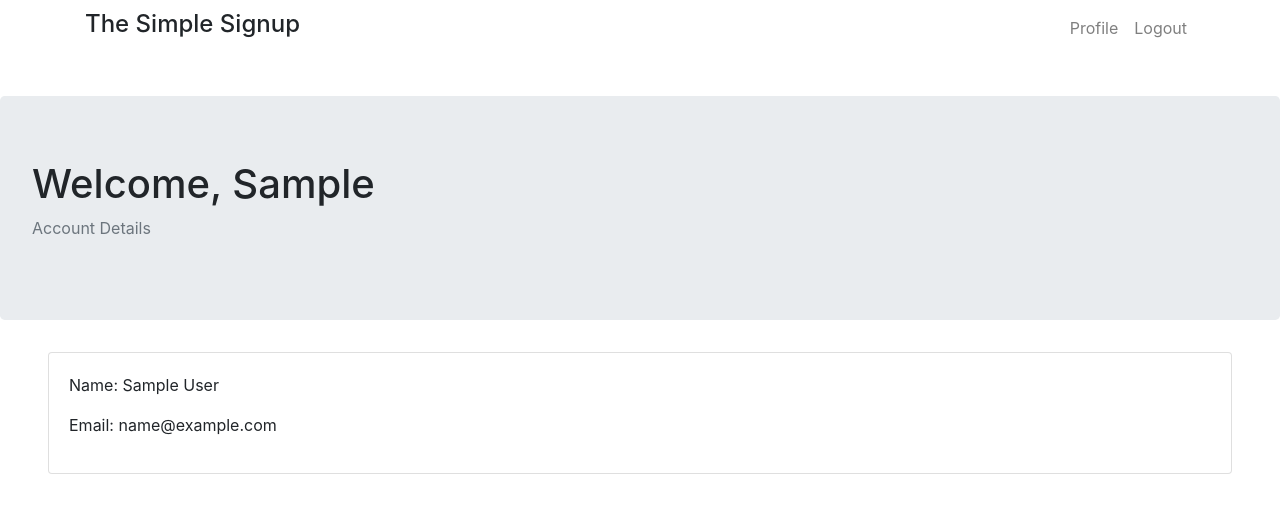
After one commit to PranavSonar/Custom_User_Project, a Django app: page /profile/1 in a window 1280 px wide. The commit adds this page. Shown: the top 513 px of the page. Run offline with Django 3.2, Linux system fonts and the light colour scheme; the visitor is signed in with stand-in values (Sample User, id 1); data comes from the database, SQL or seed files in the repository.

Commit message:
added profile page, updated settings & views to redirect after login

```diff
--- a/custom_user_project/settings.py
+++ b/custom_user_project/settings.py
@@ -11,6 +11,8 @@ https://docs.djangoproject.com/en/3.1/ref/settings/
 """
 
 from pathlib import Path
+from django.urls import reverse_lazy
+
 
 # Build paths inside the project like this: BASE_DIR / 'subdir'.
 BASE_DIR = Path(__file__).resolve().parent.parent
@@ -122,4 +124,4 @@ USE_TZ = True
 # https://docs.djangoproject.com/en/3.1/howto/static-files/
 CRISPY_TEMPLATE_PACK = 'bootstrap4'
 STATIC_URL = '/static/'
-LOGIN_REDIRECT_URL = '/'
+LOGOUT_REDIRECT_URL = '/'
--- a/registration/urls.py
+++ b/registration/urls.py
@@ -1,11 +1,12 @@
 from django.urls import path
-from .views import SignupView, LoginView
+from .views import SignupView, LoginView,ProfileView
 from django.contrib.auth import views as auth_views
 
 app_name = 'registration'
 
 urlpatterns = [
     path('', SignupView.as_view(), name='index'),
+    path('profile/<pk>',ProfileView.as_view(), name='profile'),
     path('login/', LoginView.as_view(), name='login'),
     path('logout/', auth_views.LogoutView.as_view(), name='logout')
 ]
--- a/registration/views.py
+++ b/registration/views.py
@@ -1,9 +1,12 @@
 from django.shortcuts import render
-from django.urls import reverse_lazy
+from django.http import HttpResponseRedirect
+from django.urls import reverse_lazy, reverse
 
 from django.contrib.auth import views as auth_views
-from django.contrib.auth import login, authenticate
-from django.views.generic import CreateView
+from django.contrib.auth import login, authenticate, get_user_model
+from django.contrib.auth.mixins import LoginRequiredMixin
+from django.views.generic import CreateView, DetailView
+
 
 from .forms import SignUpForm, LoginForm
 # Create your views here.
@@ -13,7 +16,7 @@ class SignupView(CreateView):
     template_name = 'registration/signup.html'
 
     def get_success_url(self):
-        return reverse_lazy('registration:index')
+        return reverse_lazy('registration:profile', kwargs={'pk': self.object.pk})
 
     def form_valid(self, form):
         valid = super(SignupView, self).form_valid(form)
@@ -22,6 +25,15 @@ class SignupView(CreateView):
                             password=password)
         login(self.request, user)
         return valid
+
 class LoginView(auth_views.LoginView):
     form_class = LoginForm
     template_name = 'registration/login.html'
+
+    def get_success_url(self):
+        return reverse_lazy('registration:profile', kwargs={'pk': self.request.user.pk})
+
+class ProfileView(LoginRequiredMixin, DetailView):
+    model = get_user_model()
+    context_object_name = 'user'
+    template_name = 'registration/profile.html'
--- a/templates/base.html
+++ b/templates/base.html
@@ -39,6 +39,9 @@
                     <ul class="navbar-nav nav-flex-icons">
                           {% if user.is_authenticated %}
                             <li class="nav-item">
+                              <a href="{% url 'registration:profile' pk=user.pk %}" class="nav-link waves-effect">Profile</a>
+                            </li>
+                            <li class="nav-item">
                               <a href="{% url 'registration:logout' %}" class="nav-link waves-effect">Logout</a>
                             </li>
                           {% else %}
--- /dev/null
+++ b/templates/registration/profile.html
@@ -0,0 +1,14 @@
+{% extends "base.html" %}
+{% block content %}
+  <div class="jumbotron">
+    <h1>Welcome, {{user.first_name}}</h1>
+    <p class="text-muted ">Account Details</p>
+  </div>
+  <div class="card mx-5">
+    <div class="card-body">
+      <p>Name: {{user.first_name}} {{user.last_name}}</p>
+      <p>Email: {{user.email}}</p>
+    </div>
+
+  </div>
+{% endblock %}
```
Also changed, not shown: templates/registration/bye.html (added, +8 -0 lines).
